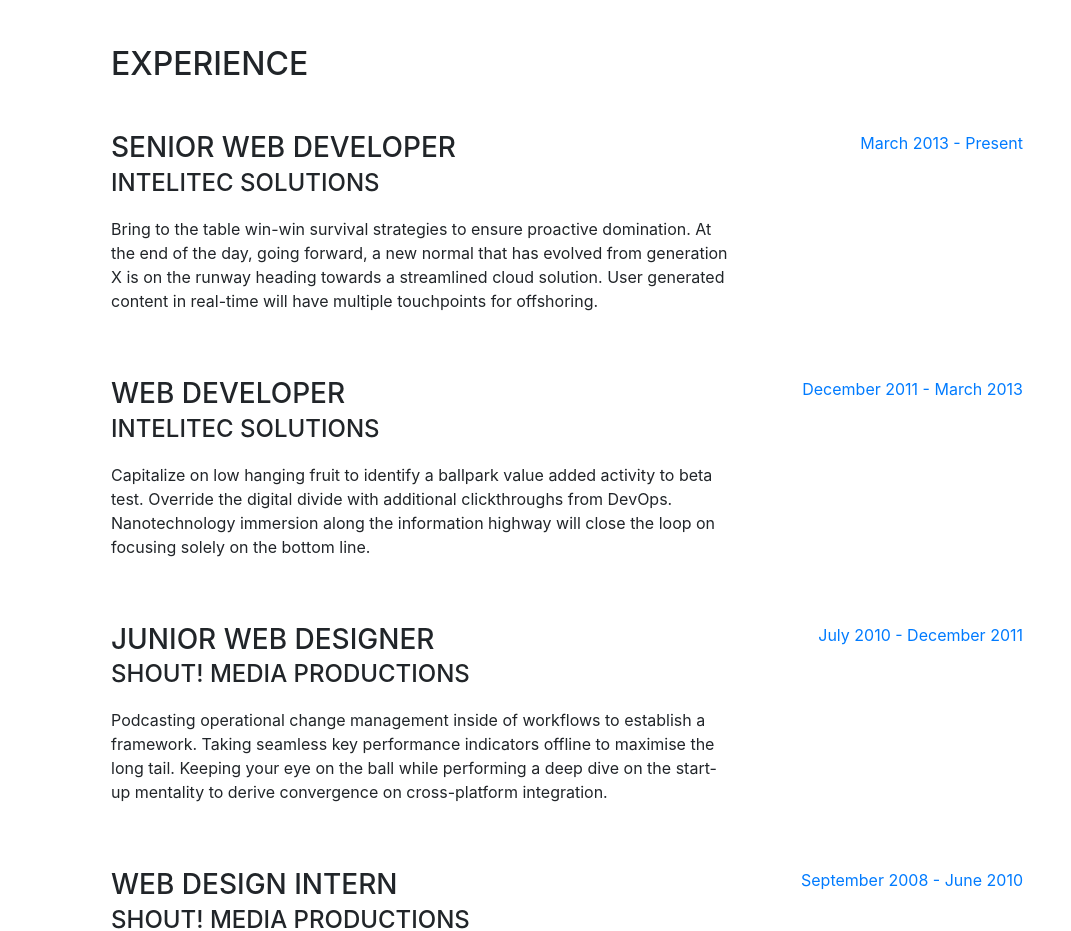
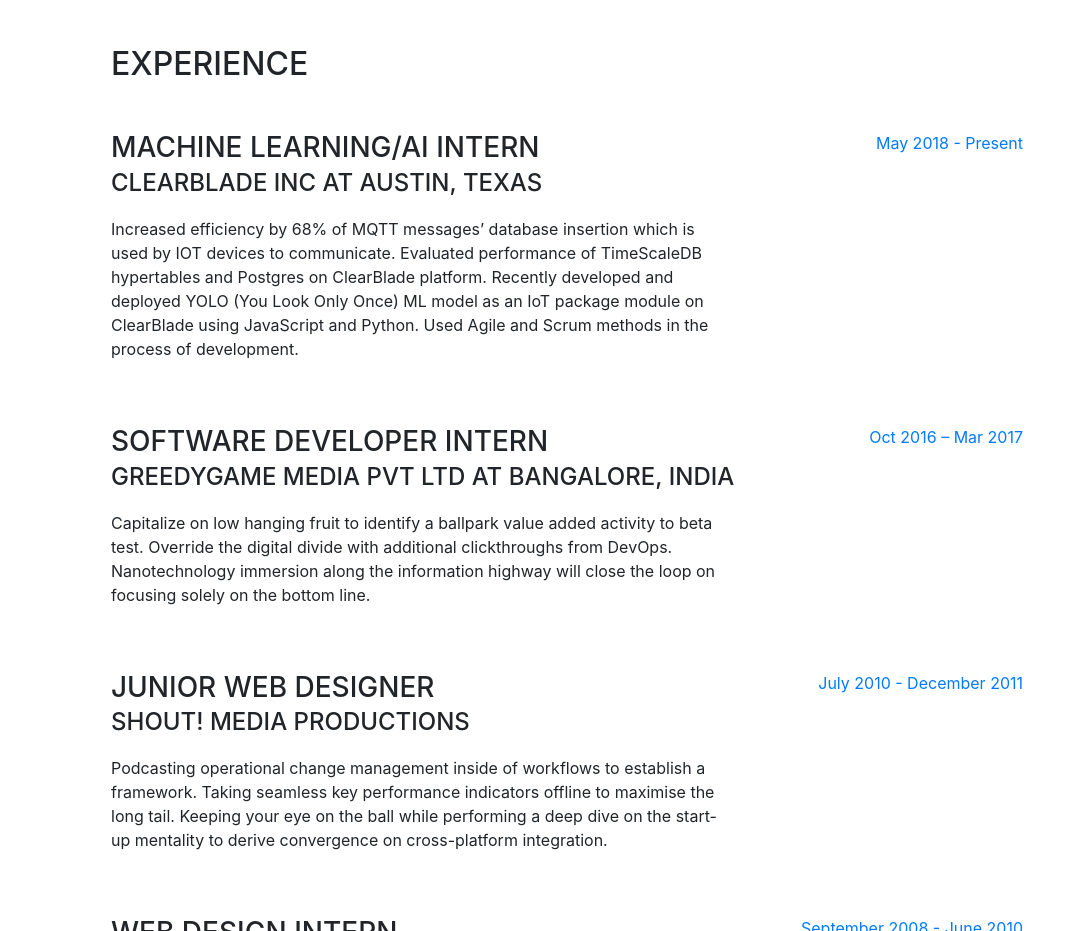
Before and after one commit to codevicky/codevicky.github.io, a website with bundled scripts: page index.html in a window 1280 px wide. Shown: the part 804-1735 px from the top of the page, without its empty margins (209-1280 px from the left). Built offline with nearby package versions, Linux system fonts and the light colour scheme; a web font is replaced by a local one.

Commit message:
address added

```diff
--- a/index.html
+++ b/index.html
@@ -111,23 +111,24 @@
 
           <div class="resume-item d-flex flex-column flex-md-row mb-5">
             <div class="resume-content mr-auto">
-              <h3 class="mb-0">Senior Web Developer</h3>
-              <div class="subheading mb-3">Intelitec Solutions</div>
-              <p>Bring to the table win-win survival strategies to ensure proactive domination. At the end of the day, going forward, a new normal that has evolved from generation X is on the runway heading towards a streamlined cloud solution. User generated content in real-time will have multiple touchpoints for offshoring.</p>
+              <h3 class="mb-0">Machine Learning/AI Intern</h3>
+              <div class="subheading mb-3">ClearBlade Inc at Austin, Texas</div>
+              <p>Increased efficiency by 68% of MQTT messages’ database insertion which is used by IOT devices to communicate. Evaluated performance of TimeScaleDB hypertables and Postgres on ClearBlade platform. Recently developed and deployed YOLO (You Look Only Once) ML model as an IoT package module on ClearBlade using JavaScript and Python. Used Agile and Scrum methods in the process of development.
+</p>
             </div>
             <div class="resume-date text-md-right">
-              <span class="text-primary">March 2013 - Present</span>
+              <span class="text-primary">May 2018 - Present</span>
             </div>
           </div>
 
           <div class="resume-item d-flex flex-column flex-md-row mb-5">
             <div class="resume-content mr-auto">
-              <h3 class="mb-0">Web Developer</h3>
-              <div class="subheading mb-3">Intelitec Solutions</div>
+              <h3 class="mb-0">Software Developer Intern</h3>
+              <div class="subheading mb-3">GreedyGame Media Pvt Ltd at Bangalore, India</div>
               <p>Capitalize on low hanging fruit to identify a ballpark value added activity to beta test. Override the digital divide with additional clickthroughs from DevOps. Nanotechnology immersion along the information highway will close the loop on focusing solely on the bottom line.</p>
             </div>
             <div class="resume-date text-md-right">
-              <span class="text-primary">December 2011 - March 2013</span>
+              <span class="text-primary">Oct 2016  – Mar 2017</span>
             </div>
           </div>
 
```
